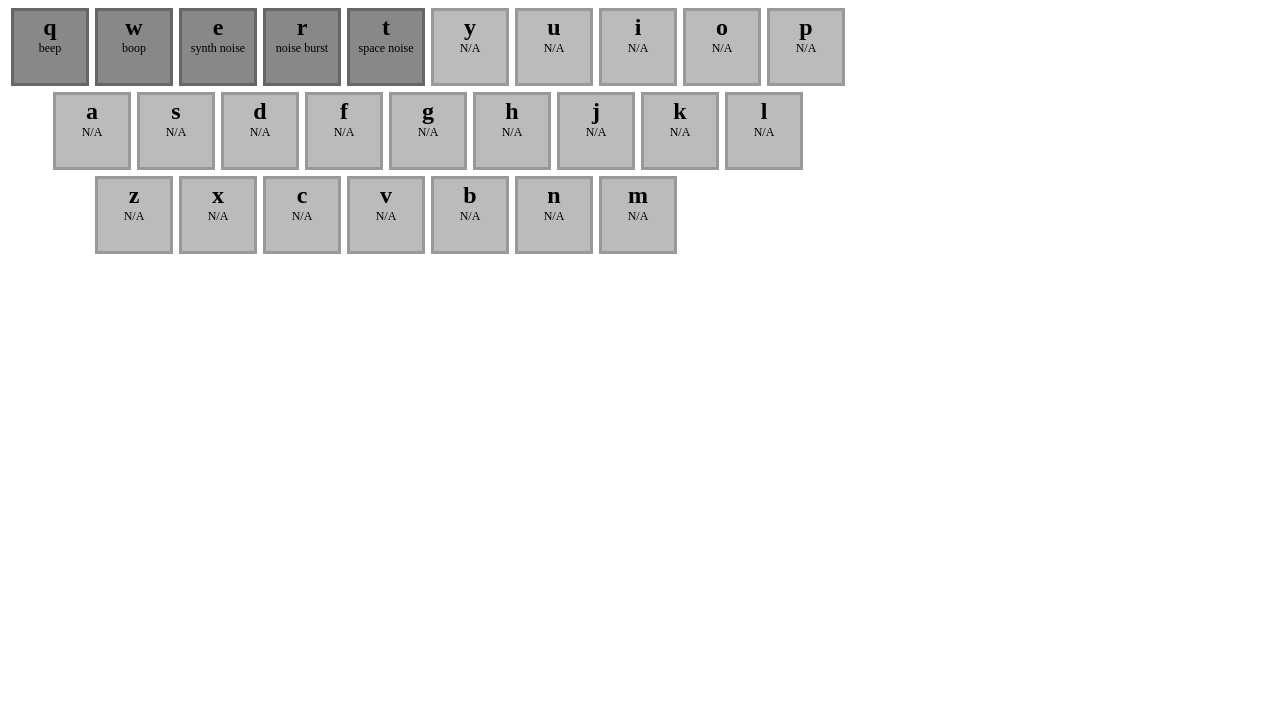
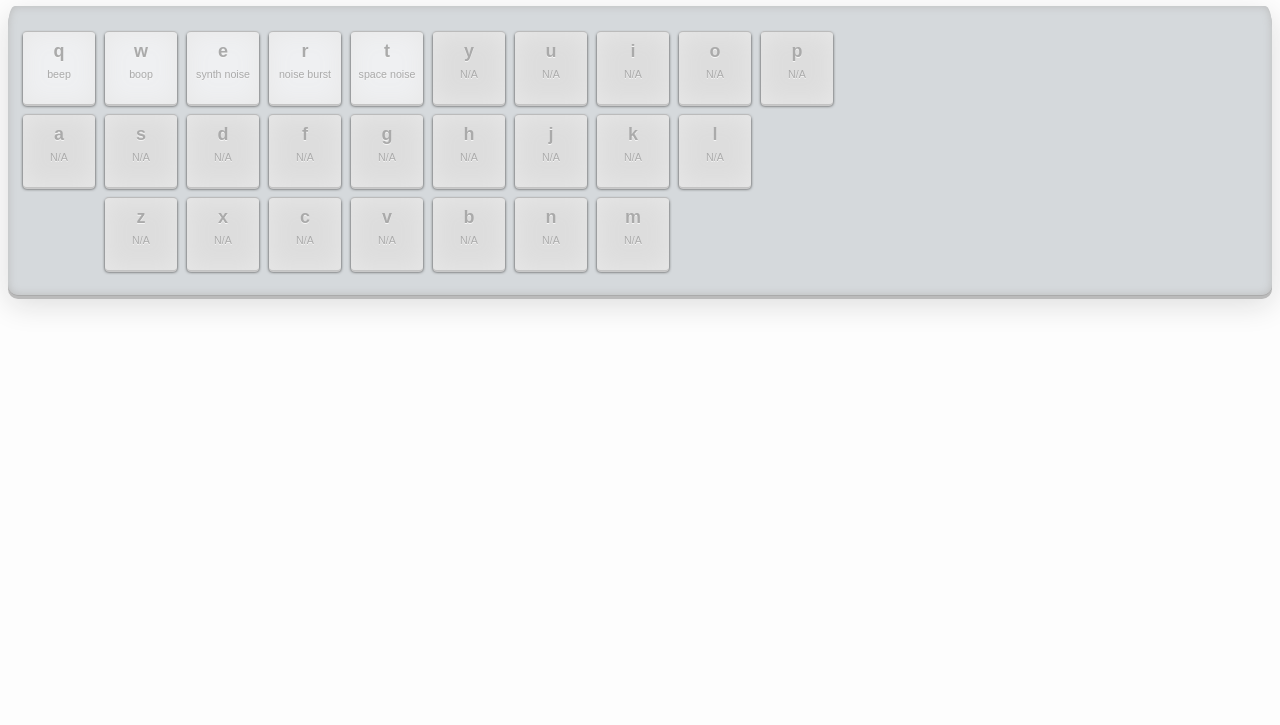
Before and after one commit to jackwillis/wilford, a plain HTML site: page index.html in a window 1280 px wide. Shown: the part 75-800 px from the top of the page. Drawn offline with Linux system fonts and the light colour scheme.

Commit message:
Merge CSS from https://github.com/jbarket/museboard/

```diff
--- a/wilford.css
+++ b/wilford.css
@@ -1,6 +1,42 @@
-.-wf-soundboard
-{
+/* CSS taken from https://github.com/jbarket/museboard/ */
+
+body {
+  background-color: #fdfdfd;
+  font: 12pt Verdana;
+}
+
+.container {
+  margin: 0 auto;
+  width: 1092px;
   text-align: center;
+}
+
+#soundboard {
+  background-color: #d5d9dc;
+  -moz-border-radius-topleft: 7px 21px;
+  -moz-border-radius-topright: 7px 21px;
+  -moz-border-radius-bottomright: 10px;
+  -moz-border-radius-bottomleft: 10px;
+  border-top-left-radius: 7px 21px;
+  border-top-right-radius: 7px 21px;
+  border-bottom-right-radius: 10px;
+  border-bottom-left-radius: 10px;
+  padding: 20px 0 20px 10px;
+  -webkit-box-shadow:
+    inset 0 0 8px #bbb,
+    0 1px 0 #aaa,
+    0 4px 0 #bbb,
+    0 10px 30px #ddd;
+  -moz-box-shadow:
+    inset 0 0 8px #bbb,
+    0 1px 0 #aaa,
+    0 4px 0 #bbb,
+    0 10px 30px #ddd;
+  box-shadow:
+    inset 0 0 8px #bbb,
+    0 1px 0 #aaa,
+    0 4px 0 #bbb,
+    0 10px 30px #ddd;
 }
 
 .-wf-soundboard:after
@@ -14,32 +50,68 @@
 
 .-wf-button
 {
-  background: #888;
-  border: .25em solid #666;
-  font-size: .75em;
-  width: 6em;
-  height: 6em;
-  line-height: .75em;
-  margin: .25em;
+
+  width: 66px;
+  height: 70px;
   float: left;
+  display: block;
+  color: #aaa;
+  font: 8pt arial;
+  text-decoration: none;
+  text-align: center;
+  margin: 5px;
+  padding: 1px 3px;
+  background: #eff0f2;
+  -moz-border-radius: 4px;
+  border-radius: 4px;
+  border-top: 1px solid #bbb;
+  -webkit-box-shadow:
+    inset 0 0 25px #e8e8e8,
+    0 1px 0 #c3c3c3,
+    0 2px 0 #c9c9c9,
+    0 2px 3px #333;
+  -moz-box-shadow:
+    inset 0 0 25px #e8e8e8,
+    0 1px 0 #c3c3c3,
+    0 2px 0 #c9c9c9,
+    0 2px 3px #333;
+  box-shadow:
+    inset 0 0 25px #e8e8e8,
+    0 1px 0 #c3c3c3,
+    0 2px 0 #c9c9c9,
+    0 2px 3px #333;
+  text-shadow: 0px 1px 0px #f5f5f5;
+}
+
+.-wf-letter
+{
+  font-size: 18px;
+  font-weight: bold;
+  margin: 8px 0 6px;
 }
 
 .-wf-depressed
 {
-  background: #777;
+  color: #888;
+  background: #ebeced;
+  margin: 7px 5px 3px;
+  -webkit-box-shadow:
+    inset 0 0 25px #ddd,
+    0 0 3px #333;
+  -moz-box-shadow:
+    inset 0 0 25px #ddd,
+    0 0 3px #333;
+  box-shadow:
+    inset 0 0 25px #ddd,
+    0 0 3px #333;
+  border-top: 1px solid #eee;
 }
 
-.-wf-letter
-{
-  font-size: 2em;
-  font-weight: bold;
-  margin: .5em;
-}
 
 .-wf-empty
 {
-  background: #bbb;
-  border-color: #999;
+  background: #ddd;
+
 }
 
 .-wf-row
@@ -47,12 +119,12 @@
   clear: left;
 }
 
-.-wf-soundboard .-wf-row:nth-child(2)
+.-wf-soundboard .-wf-row:nth-child(3)
 {
-  margin-left: 2.625em;
+  margin-left: 82px;
 }
 
-.-wf-soundboard .-wf-row:nth-child(3)
+.-wf-soundboard .-wf-row:nth-child(4)
 {
-  margin-left: 5.25em;
+  margin-left: 124px;
 }
```
